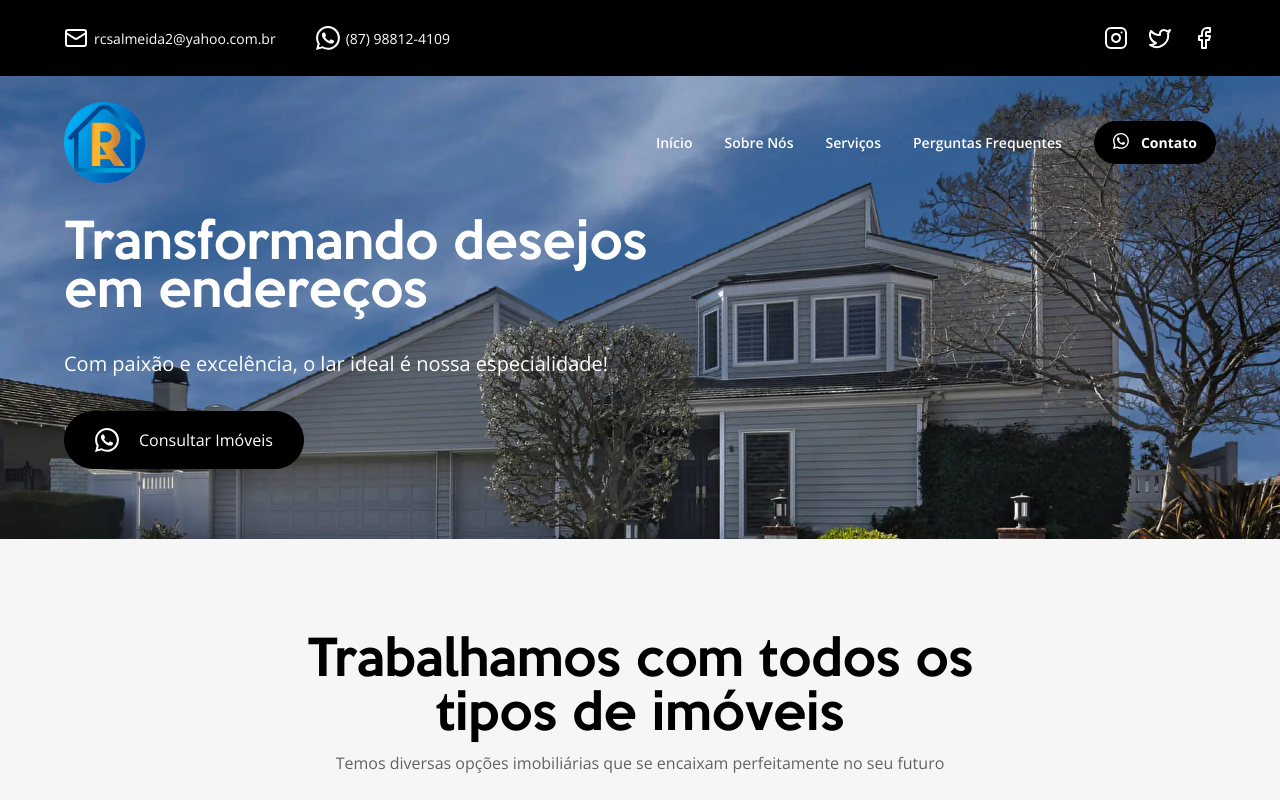
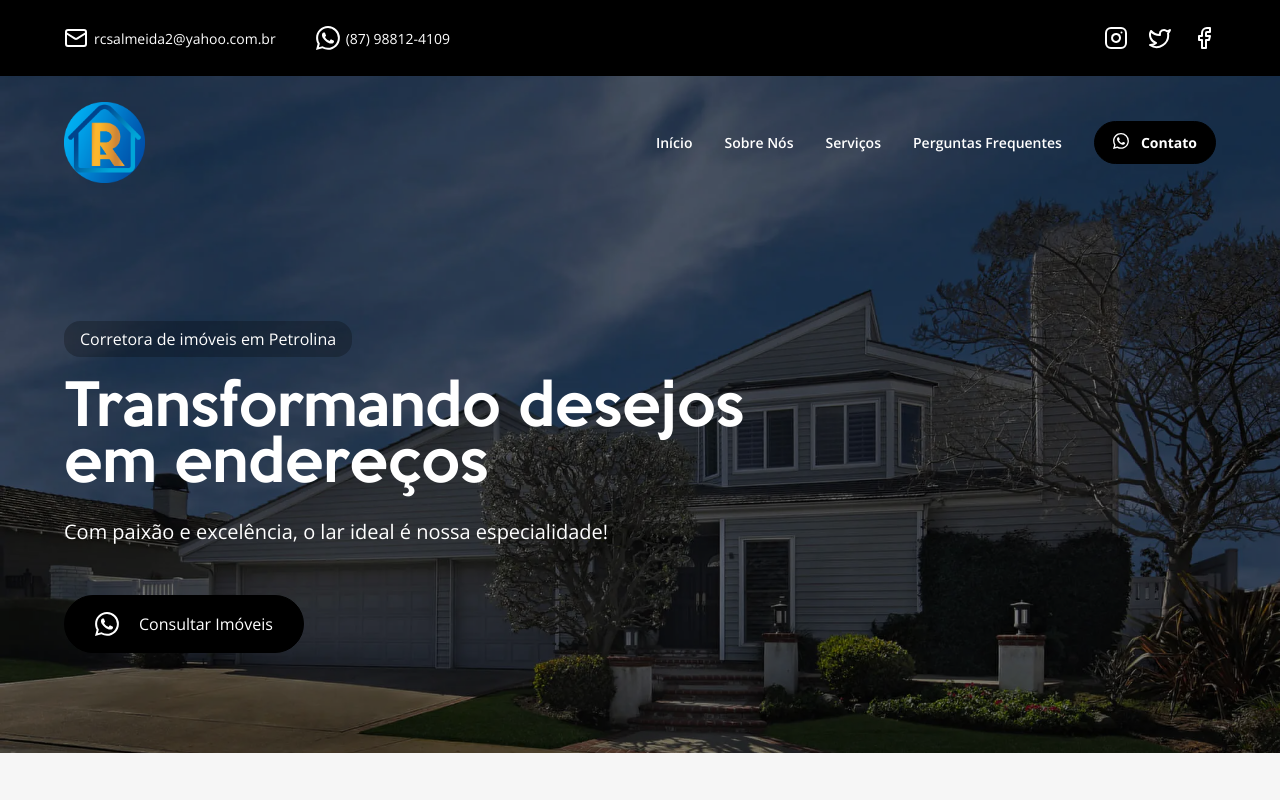
Before and after one commit to EdisonMatos/Landpage-Rita-Almeida, a React (Vite) app: page / in a window 1280 px wide. Shown: the top 800 px of the page. Built offline with nearby package versions, Linux system fonts and the light colour scheme.

Commit message:
feat: Finaliza herosection

```diff
--- a/src/components/sections/HeroSection.jsx
+++ b/src/components/sections/HeroSection.jsx
@@ -12,23 +12,28 @@ export default function HeroSection() {
         className="w-full bg-center bg-cover"
         style={{ backgroundImage: "url(" + bgImage + ")" }}
       >
-        <div className="flex items-center">
-          <div className="w-full text-white justify-evenly pb-[30px]">
-            <div className="h-[120px] phone2:h-[132px] tablet1:h-[145px] desktop3:h-[190px]" />
-            <div className="flex flex-col desktop1:flex-row mx-auto mb-[40px] w-[90%] max-w-[1215px] items-center gap-10 tablet2:gap-14 desktop3:gap-20">
-              <div className="desktop1:w-[600px] flex flex-col gap-8">
+        <div className="bg-black bg-opacity-50 flex flex-col items-center">
+          <div className="flex h-[120px] phone2:h-[120px] tablet1:h-[145px] desktop3:h-[145px]" />
+          <div className="flex flex-col w-[90%] max-w-[1215px] items-start py-[60px] desktop1:py-[100px]">
+            <div className=" desktop1:w-[700px] flex flex-col text-white">
               <MotionDivLeftToRight>
-                  <div className="font-medium leading-none text-center desktop1:text-left text-title6 phone1:text-[36px] phone2:text-[40px] phone3:text-[44px] tablet1:text-[48px] desktop1:text-[48px]">
-                    <h1 className="">
+                <div className="text-center desktop1:text-left w-auto font-secondFont phone1:text-paragraph4">
+                  <p className="mb-[24px] bg-black bg-opacity-25 rounded-2xl px-[16px] py-[6px] inline-block">
+                    Corretora de imóveis em Petrolina
+                  </p>
+                </div>
+              </MotionDivLeftToRight>
+              <MotionDivLeftToRight>
+                <div className="font-medium leading-none text-center desktop1:text-left text-title6 phone1:text-[36px] phone2:text-[40px] phone3:text-[44px] tablet1:text-[48px] desktop1:text-[56px]">
+                  <h1 className=" mb-[24px]">
                     Transformando desejos em endereços
                   </h1>
                 </div>
               </MotionDivLeftToRight>
               <MotionDivLeftToRight>
                 <div className="text-center desktop1:text-left phone1:w-full font-secondFont phone1:text-title1">
-                    <p className="">
-                      Com paixão e excelência, o lar ideal é nossa
-                      especialidade!
+                  <p className="mb-[48px]">
+                    Com paixão e excelência, o lar ideal é nossa especialidade!
                   </p>
                 </div>
               </MotionDivLeftToRight>
@@ -60,6 +65,5 @@ export default function HeroSection() {
         </div>
       </div>
     </div>
-    </div>
   );
 }
```
Lines whose indentation alone changed are shown as unchanged.
